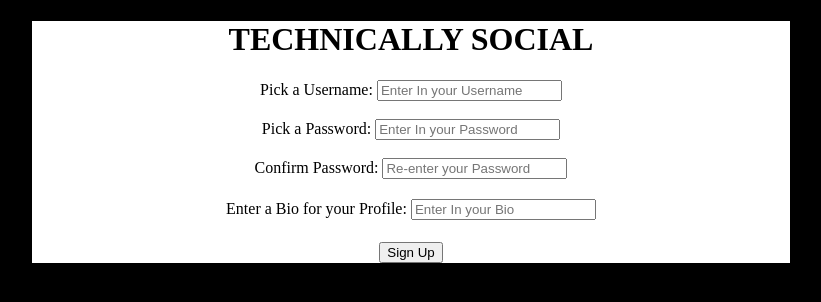
After one commit to AmanSingh25/Innovators_FinalProject, a Python web app: template templates/signup.html in a window 1280 px wide. The commit adds this page. Shown: the top 302 px of the page, without its empty margins (229-1050 px from the left). Run offline with Jinja, Linux system fonts and the light colour scheme; the template is opened without the code that fills it, so the values that code supplies are empty.

Commit message:
made signup page

```diff
--- a/templates/login.html
+++ b/templates/login.html
@@ -29,7 +29,7 @@ center {
         <label for="lname">Password:</label>
         <input type="text" id="lname" name="lname" placeholder="Enter In your Password"><br><br>
         <button type="button">Log In</button>
-        <button type="button">Sign Up</button>
+        <button><a href= "register.html">Sign Up<a href= "register.html"></a></button>
       </form>
 		</center>
 </body>
--- /dev/null
+++ b/templates/signup.html
@@ -0,0 +1,42 @@
+<!DOCTYPE html>
+<html>
+<head>
+<title>Login Page</title>
+<style>
+body {
+	background-color: black;
+	color: black;
+}
+center {
+  margin: auto;
+  width: 60%;
+	background-color: white;
+}
+long_box {
+	height:200px;
+  font-size:14pt;
+}
+	h1{
+		color: black;
+	}
+</style>
+</head>
+<body>
+	<center>
+	<h1>TECHNICALLY SOCIAL </h1>
+    <form action="/action_page.php">
+        <label for="fname">Pick a Username:</label>
+        <input type="text" id="fname" name="fname" placeholder="Enter In your Username"><br><br>
+        <label for="lname">Pick a Password:</label>
+        <input type="text" id="lname" name="lname" placeholder="Enter In your Password"><br><br>
+			<label for="lname">Confirm Password:</label>
+        <input type="text" id="lname" name="lname" placeholder="Re-enter your Password"><br><br>
+			<label for="lname">Enter a Bio for your Profile:</label>
+			<long_box>
+        <input type="text" id="lname" name="lname" placeholder="Enter In your Bio"><br><br>
+				</long_box>
+        <button type="button">Sign Up</button>
+      </form>
+		</center>
+</body>
+</html>
```
